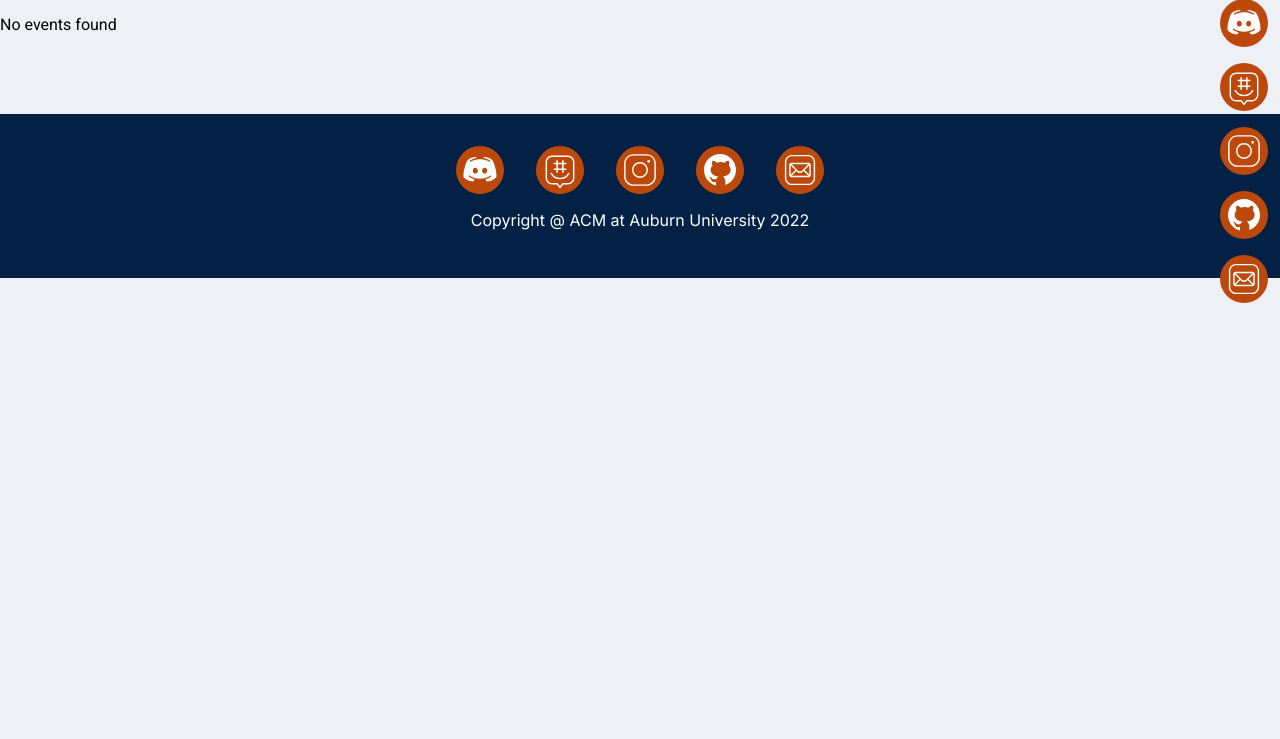
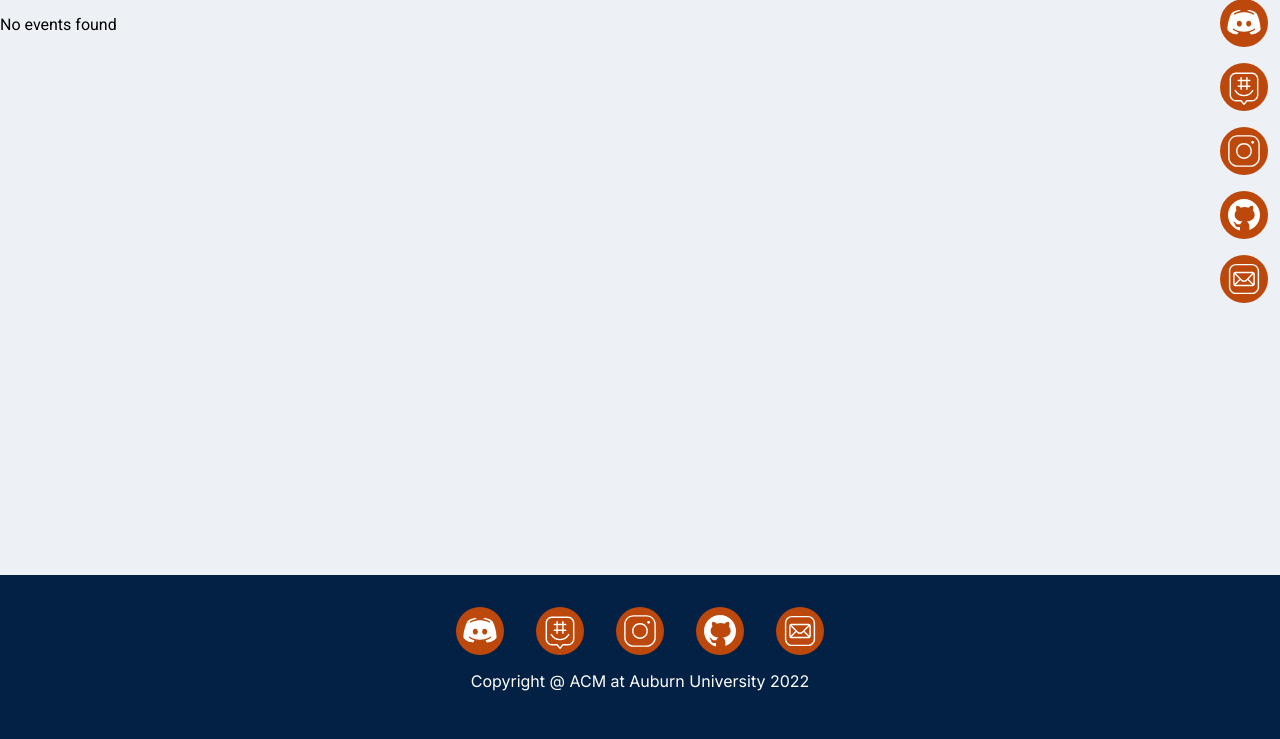
Before and after one commit to Auburn-ACM/acmsite, a Django app: template events/templates/events/index.html in a window 1280 px wide. Shown: the part 113-852 px from the top of the page. Before the commit the page ends 416 px from the top, so only its background shows below. Run offline with Django 3.2, Linux system fonts and the light colour scheme; the template is opened without the code that fills it, so the values that code supplies are empty.

```diff
--- a/acmsite/static/acmsite/style.css
+++ b/acmsite/static/acmsite/style.css
@@ -524,6 +524,11 @@ a {
     color: inherit;
 }
 
+.content-block {
+    margin-top: 8rem;
+    min-height: 60vh;
+}
+
 #club-down-arrow {
     width: 8px;
     height: 8px;
--- a/templates/base.html
+++ b/templates/base.html
@@ -63,10 +63,10 @@
       </div>
     </div>
     {% comment %} TODO figure out semantic HTML tag for this {% endcomment %}
-    <div class="mt-8">
+    <div class="content-block">
       {% block content %} {% endblock %}
     </div>
-    <footer class="bg-dark-blue w-100 py-2 mt-5 relative bottom-0">
+    <footer class="bg-dark-blue w-100 py-2 mt-5 bottom-0 relative">
       <div class="flex-row gap-2 align-center justify-center w-100">
         <div class="sidebar-button">
           <img src="{% static 'acmsite/discord.svg' %}" alt="discord" />
```
